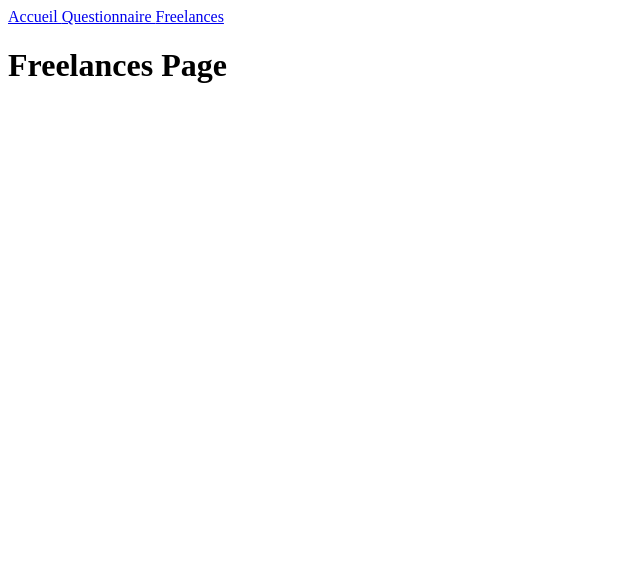
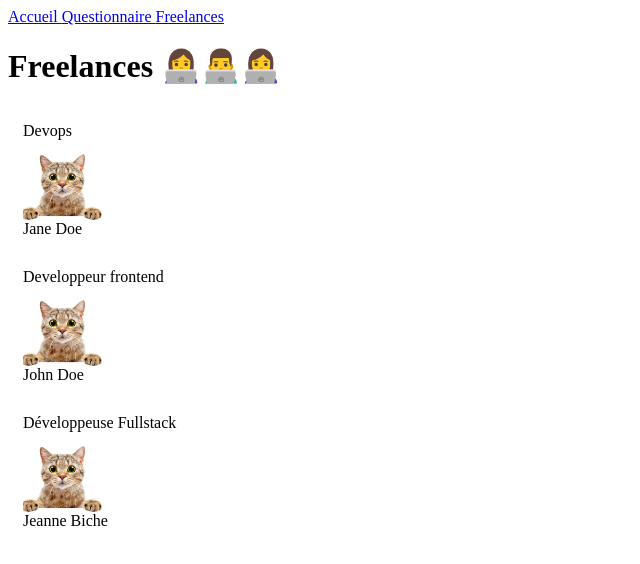
Before and after one commit to Vini-cp/shiny-agency-react, a React (Create React App) app: page /freelances in a window 1280 px wide. Shown: the top 564 px of the page, without its empty margins (0-640 px from the left). Built offline with nearby package versions, Linux system fonts and the light colour scheme.

Commit message:
Create a Card component

```diff
--- /dev/null
+++ b/src/components/Card/index.jsx
@@ -0,0 +1,26 @@
+import DefaultPicture from '../../assets/profile.png';
+import PropTypes from 'prop-types';
+
+function Card({ label, title, picture }) {
+  return (
+    <div style={{ display: 'flex', flexDirection: 'column', padding: 15 }}>
+      <span>{label}</span>
+      <img src={picture} alt="freelance" height={80} width={80} />
+      <span>{title}</span>
+    </div>
+  );
+}
+
+Card.propTypes = {
+  label: PropTypes.string.isRequired,
+  title: PropTypes.string.isRequired,
+  picture: PropTypes.string.isRequired,
+};
+
+Card.defaultProps = {
+  label: '',
+  title: '',
+  picture: DefaultPicture
+};
+
+export default Card;
--- a/src/pages/Freelances/index.jsx
+++ b/src/pages/Freelances/index.jsx
@@ -1,7 +1,36 @@
+import DefaultPicture from '../../assets/profile.png';
+import Card from '../../components/Card';
+
+const freelanceProfiles = [
+  {
+    name: 'Jane Doe',
+    jobTitle: 'Devops',
+    picture: DefaultPicture,
+  },
+  {
+    name: 'John Doe',
+    jobTitle: 'Developpeur frontend',
+    picture: DefaultPicture,
+  },
+  {
+    name: 'Jeanne Biche',
+    jobTitle: 'Développeuse Fullstack',
+    picture: DefaultPicture,
+  },
+];
+
 function Freelances() {
   return (
     <div>
-      <h1> Freelances Page </h1>
+      <h1>Freelances 👩‍💻👨‍💻👩‍💻</h1>
+      {freelanceProfiles.map((profile, index) => (
+        <Card
+          key={`${profile.name}-${index}`}
+          label={profile.jobTitle}
+          picture={profile.picture}
+          title={profile.name}
+        />
+      ))}
     </div>
   );
 }
--- a/src/pages/Survey/index.jsx
+++ b/src/pages/Survey/index.jsx
@@ -2,17 +2,22 @@
 
 function Survey() {
   const { questionNumber } = useParams();
+  const questionInt = parseInt(questionNumber);
+  const prevQuestionNbr = questionInt === 1 ? 1 : questionInt - 1;
+  const nextQuestionNbr = questionInt + 1;
 
   return (
     <div>
       <h1>Survey 🧮</h1>
       <h2>Question {questionNumber}</h2>
       <nav>
-        {parseInt(questionNumber, 10) > 1 ? (
-          <Link to={`/survey/${parseInt(questionNumber, 10) - 1}`}>Previous </Link>
-        ) : null}
-        {parseInt(questionNumber, 10) < 10 ? (
-          <Link to={`/survey/${parseInt(questionNumber, 10) + 1}`}> Next </Link>
+        {questionInt > 1 ? (
+          <Link to={`/survey/${prevQuestionNbr}`}>Previous </Link>
+        ) : (
+        null
+        )}
+        {questionInt < 10 ? (
+          <Link to={`/survey/${nextQuestionNbr}`}> Next </Link>
         ) : (
           <Link to="/results"> Results </Link>
         )}
```
Also changed, not shown: src/assets/profile.png (added), 1 other file (tests, documents, lock files or other folders).
